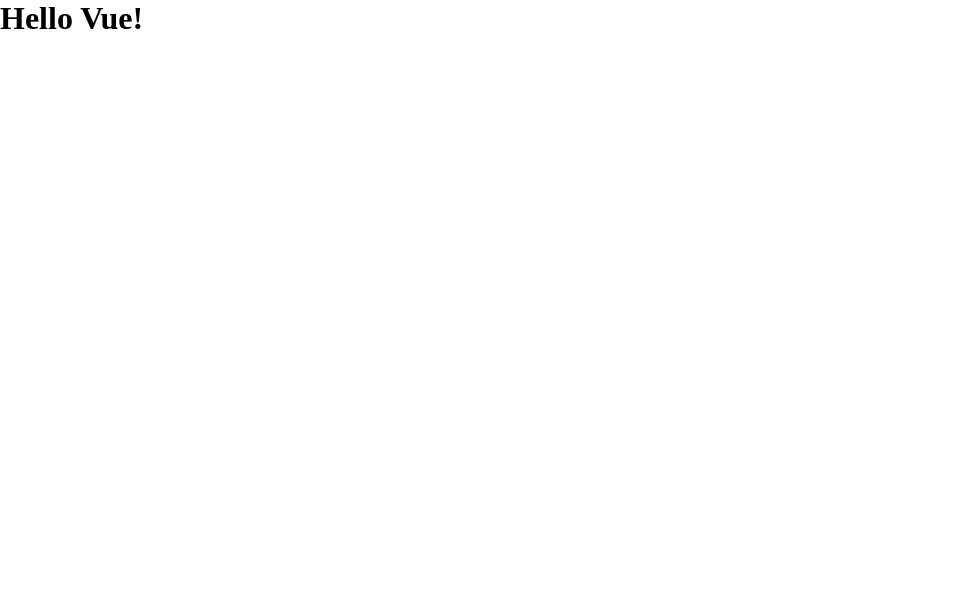
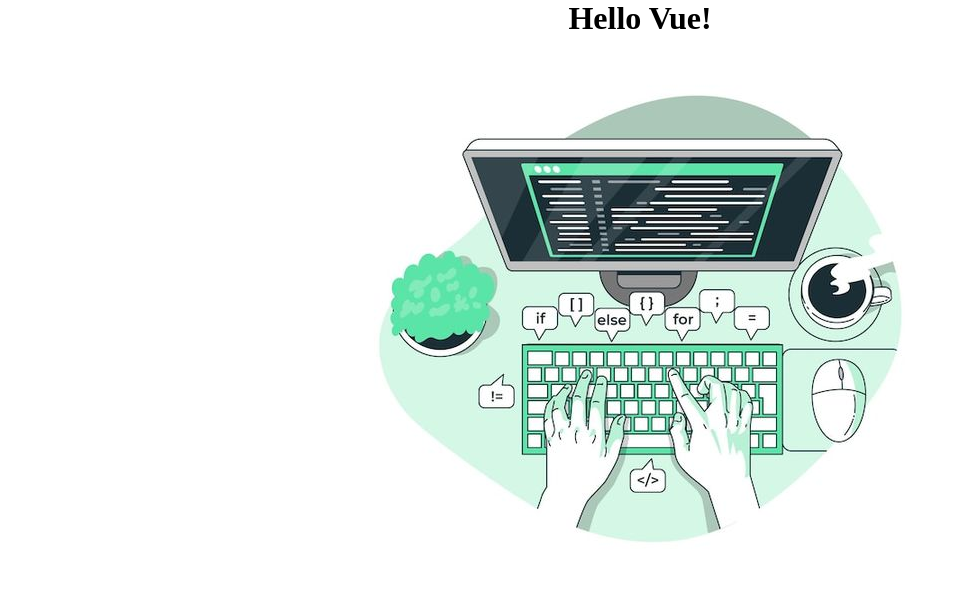
Before and after one commit to Asiaviscardi/vue-hello, a plain HTML site: page index.html in a window 1280 px wide. Shown: the whole page, without its empty margins (0-965 px from the left). Drawn offline with nearby package versions, Linux system fonts and the light colour scheme.

Commit message:
inserimento immagine

```diff
--- a/index.html
+++ b/index.html
@@ -22,6 +22,8 @@
 
         <h1>{{saluto}}</h1>
 
+        <img v-bind:src="immagine" alt="">
+
     </div>
 
     <script src="script.js"></script>
--- a/script.js
+++ b/script.js
@@ -3,7 +3,8 @@
 createApp({
     data(){
         return{
-            saluto: 'Hello Vue!'
+            saluto: 'Hello Vue!',
+            immagine: 'img-vue.jpg'
         }
     }
 }).mount('#app')
--- a/style.css
+++ b/style.css
@@ -3,3 +3,14 @@
     margin: 0;
     box-sizing: border-box;
 }
+
+h1{
+    text-align: center;
+}
+
+img{
+   margin-left: auto;
+   margin-right: auto;
+   display: block;
+
+}
```
Also changed, not shown: img-vue.jpg (added).
